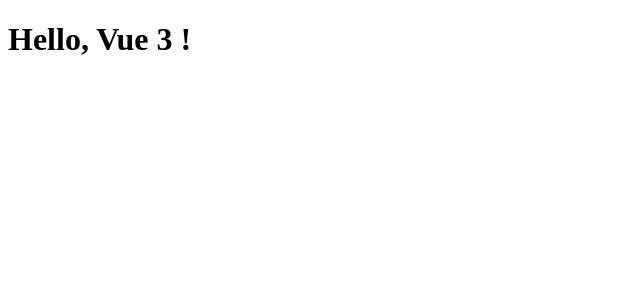
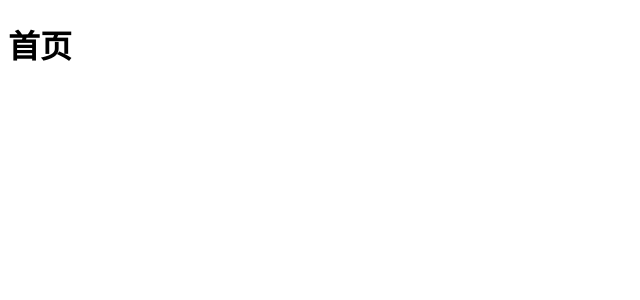
Before and after one commit to Hankrise/weblog-springboot, a Vue app in the folder weblog-vue3/: page / in a window 1280 px wide. Shown: the top 300 px of the page, without its empty margins (0-640 px from the left). Built offline with nearby package versions, Linux system fonts and the light colour scheme.

Commit message:
4.3 整合 vue-router 路由管理器

```diff
--- a/weblog-vue3/package.json
+++ b/weblog-vue3/package.json
@@ -8,7 +8,8 @@
     "preview": "vite preview"
   },
   "dependencies": {
-    "vue": "^3.3.4"
+    "vue": "^3.3.4",
+    "vue-router": "^4.5.1"
   },
   "devDependencies": {
     "@vitejs/plugin-vue": "^4.2.3",
--- a/weblog-vue3/src/App.vue
+++ b/weblog-vue3/src/App.vue
@@ -1,6 +1,5 @@
-
 <template>
-  <h1>Hello, Vue 3 !</h1>
+  <router-view></router-view>
 </template>
 
 <script setup>
--- /dev/null
+++ b/weblog-vue3/src/pages/frontend/index.vue
@@ -0,0 +1,3 @@
+<template>
+  <h1>首页</h1>
+</template>
--- /dev/null
+++ b/weblog-vue3/src/router/index.js
@@ -0,0 +1,24 @@
+import Index from '../pages/frontend/index.vue'
+import { createRouter, createWebHashHistory } from 'vue-router'
+
+// 统一在这里声明所有路由
+const routes = [
+    {
+        path: '/', // 路由地址
+        component: Index, // 对应组件
+        meta: { // meta 信息
+            title: 'Weblog 首页' // 页面标题
+        }
+    }
+]
+
+// 创建路由
+const router = createRouter({
+    // 指定路由的历史管理方式，hash 模式指的是 URL 的路径是通过 hash 符号（#）进行标识
+    history: createWebHashHistory(),
+    // routes: routes 的缩写
+    routes,
+})
+
+// ES6 模块导出语句，它用于将 router 对象导出，以便其他文件可以导入和使用这个对象
+export default router
```
Also changed, not shown: weblog-vue3/src/main.js (+7 -1 lines), 1 other file (tests, documents, lock files or other folders).
